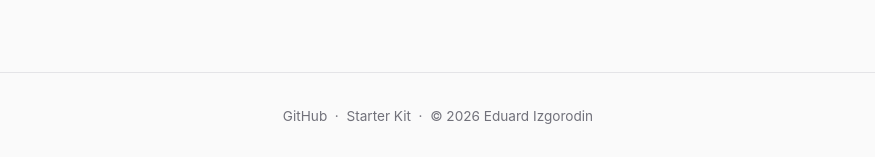
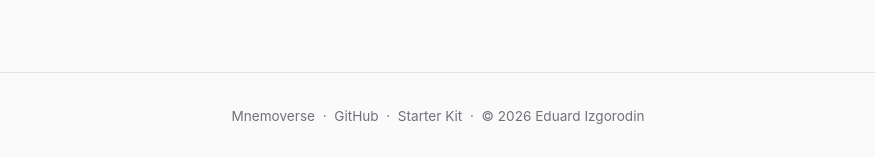
Before and after one commit to mnemoverse/vibe-coding-companion-pack, a Jekyll site: the page built from index.md, in a window 1280 px wide. Shown: the part 1702-1859 px from the top of the page, without its empty margins (202-1077 px from the left). Built offline with Jekyll 4.4.1, drawn with Linux system fonts in a browser that asks for light colours; our own code applies the rules of GitHub Pages for plain Markdown files.

Commit message:
fix: add mnemoverse.com link to footer
Co-Authored-By: Claude Opus 4.6 <noreply@anthropic.com>

```diff
--- a/_layouts/default.html
+++ b/_layouts/default.html
@@ -86,6 +86,8 @@
 
   <footer class="site-footer">
     <div class="wrapper">
+      <a href="https://mnemoverse.com">Mnemoverse</a>
+      &nbsp;&middot;&nbsp;
       <a href="https://github.com/mnemoverse/vibe-coding-companion-pack">GitHub</a>
       &nbsp;&middot;&nbsp;
       <a href="https://github.com/mnemoverse/vibe-coding-starter">Starter Kit</a>
```
